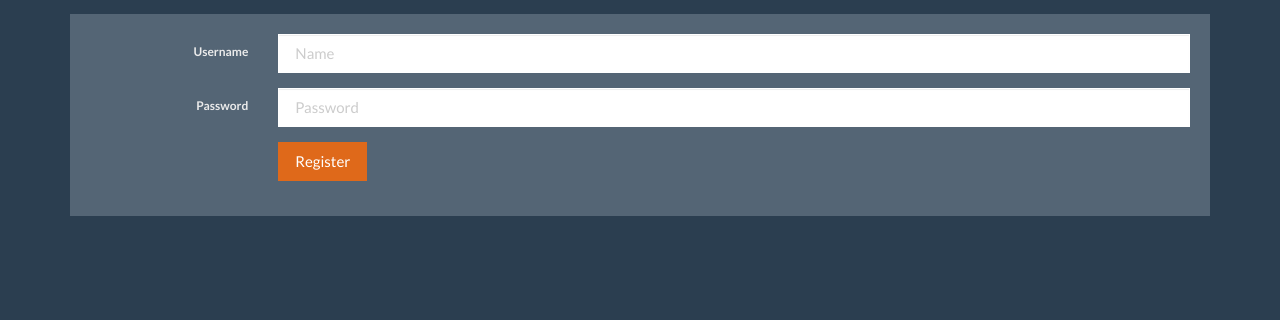
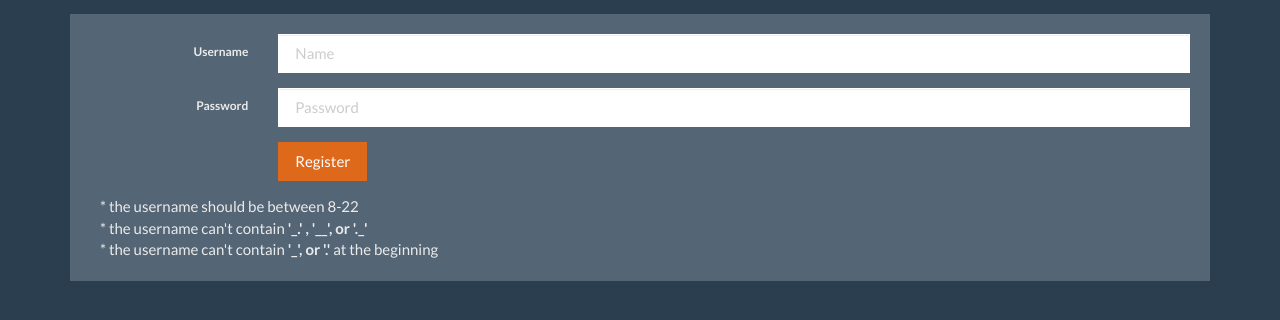
Before and after one commit to AbdElrahmanKhalid0/Q-A-blog, a Flask app: page /register in a window 1280 px wide. Shown: the part 183-503 px from the top of the page. Run offline with Flask 2, Linux system fonts and the light colour scheme; some libraries are stand-ins or nearby versions.

Commit message:
added some validation to the forms

```diff
--- a/templates/login.html
+++ b/templates/login.html
@@ -12,13 +12,13 @@
             <div class="form-group">
               <label for="inputName" class="col-lg-2 control-label">Username</label>
               <div class="col-lg-10">
-                <input type="text" class="form-control" id="inputName" placeholder="Name" name="username">
+                <input type="text" class="form-control" id="inputName" placeholder="Name" name="username" maxlength="22" minlength="8" required>
               </div>
             </div>
             <div class="form-group">
               <label for="inputPassword" class="col-lg-2 control-label">Password</label>
               <div class="col-lg-10">
-                <input type="password" class="form-control" id="inputPassword" placeholder="Password" name="password">
+                <input type="password" class="form-control" id="inputPassword" placeholder="Password" name="password" required>
               </div>
             </div>
             <div class="form-group">
--- a/templates/register.html
+++ b/templates/register.html
@@ -12,13 +12,13 @@
             <div class="form-group">
               <label for="inputName" class="col-lg-2 control-label">Username</label>
               <div class="col-lg-10">
-                <input type="text" class="form-control" id="inputName" placeholder="Name" name="username">
+                <input type="text" class="form-control" id="inputName" placeholder="Name" name="username" maxlength="22" required pattern="^(?=[a-zA-Z0-9._]{8,22}$)(?!.*[_.]{2})[^_.].*[^_.]$" minlength="8">
               </div>
             </div>
             <div class="form-group">
               <label for="inputPassword" class="col-lg-2 control-label">Password</label>
               <div class="col-lg-10">
-                <input type="password" class="form-control" id="inputPassword" placeholder="Password" name="password">
+                <input type="password" class="form-control" id="inputPassword" placeholder="Password" name="password" required >
               </div>
             </div>
             <div class="form-group">
@@ -27,6 +27,9 @@
               </div>
             </div>
           </fieldset>
+          <p style="margin-bottom: 0; margin-left: 10px;">* the username should be between 8-22</p>
+          <p style="margin-bottom: 0; margin-left: 10px;">* the username can't contain <b>'_.' , '__', or '._'</b></p>
+          <p style="margin-bottom: 0; margin-left: 10px;">* the username can't contain <b>'_', or '.'</b> at the beginning</p>
         </form>
       </div>
     </div>
```
